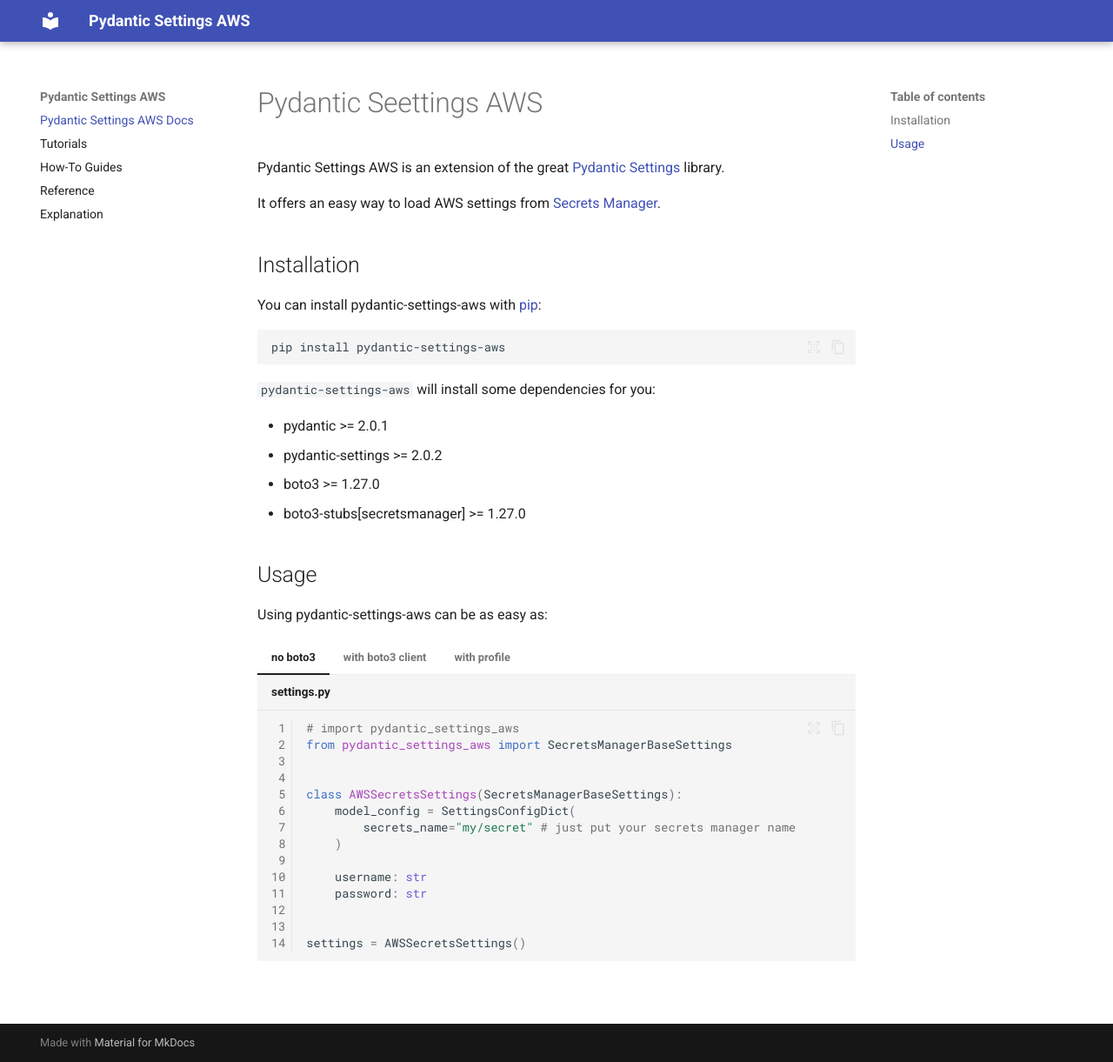
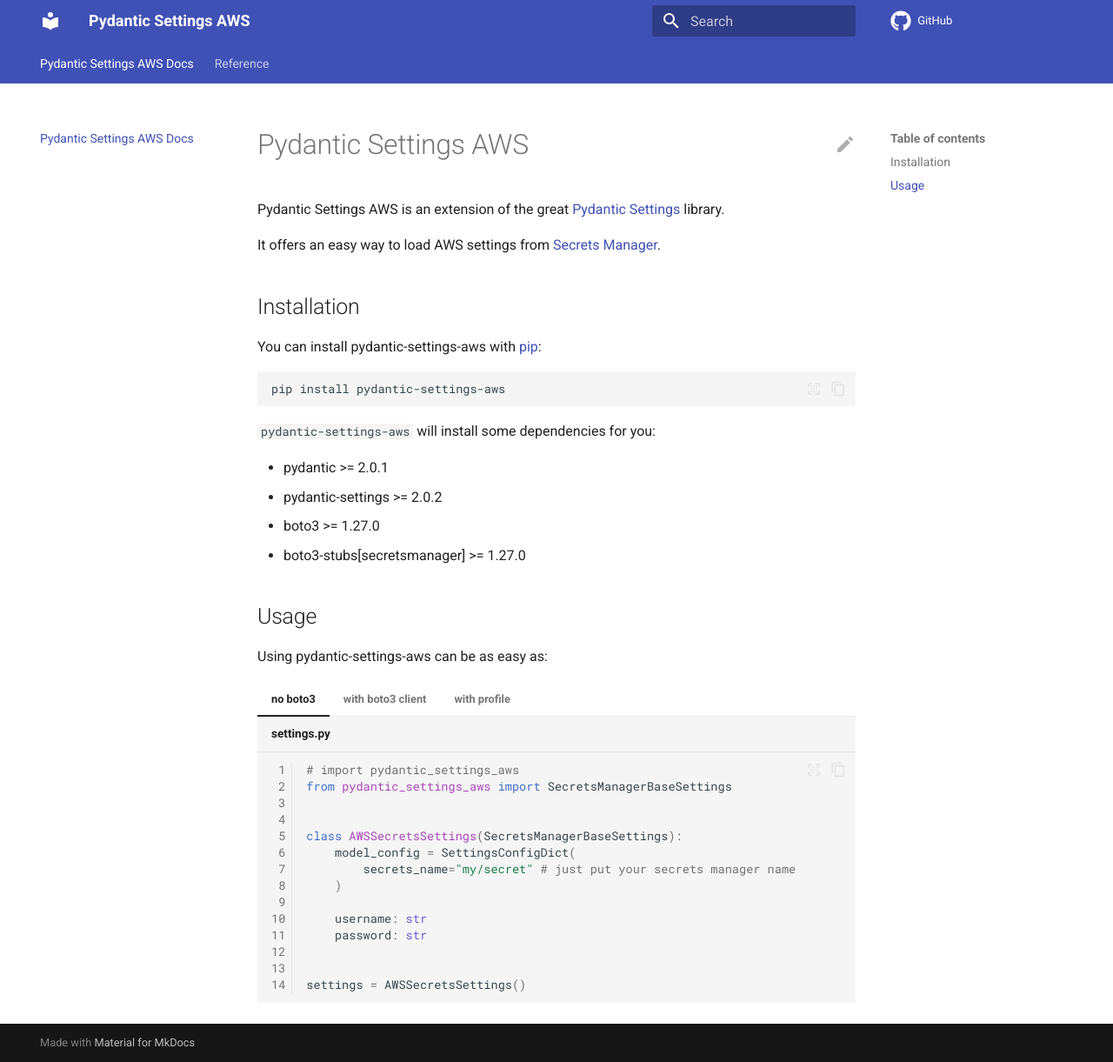
Before and after one commit to ceb10n/pydantic-settings-aws, an MkDocs documentation site: the page built from docs/index.md, in a window 1280 px wide and 1221 px high. Shown: the whole window at 87% size. Built offline with MkDocs 1.6.1 and Material for MkDocs 9.7.7, drawn with Linux system fonts in a browser that asks for light colours; comment, search, counter and statistics services are not loaded.

Commit message:
Add minimal documentation

```diff
--- a/docs/index.md
+++ b/docs/index.md
@@ -1,4 +1,4 @@
-# Pydantic Seettings AWS
+# Pydantic Settings AWS
 
 Pydantic Settings AWS is an extension of the great [Pydantic Settings](https://docs.pydantic.dev/latest/concepts/pydantic_settings/) library.
 
--- a/mkdocs.yml
+++ b/mkdocs.yml
@@ -1,15 +1,34 @@
 site_name: Pydantic Settings AWS
+repo_url: https://github.com/ceb10n/pydantic-settings-aws
 
 theme:
   name: "material"
+  icon:
+    repo: fontawesome/brands/github
+    edit: material/pencil
+    view: material/eye
   features:
+    - content.action.edit
     - content.code.annotate
     - content.code.copy
     - content.code.select
     - content.tabs.link
+    - header.autohide
+    - navigation.instant
+    - navigation.instant.progress
+    - navigation.path
+    - navigation.tabs
+    - navigation.top
+    - search.highlight
+    - search.share
+    - search.suggest
 
 plugins:
   - mkdocstrings
+  - search
+  - git-committers:
+      repository: ceb10n/pydantic-settings-aws
+      branch: master
 
 markdown_extensions:
   - pymdownx.highlight:
@@ -24,7 +43,4 @@
 
 nav:
   - Pydantic Settings AWS Docs: index.md
-  - Tutorials: tutorials.md
-  - How-To Guides: how-to-guides.md
   - Reference: reference.md
-  - explanation.md
--- a/requirements-docs.txt
+++ b/requirements-docs.txt
@@ -1,3 +1,4 @@
 mkdocs>=1.6.0
 mkdocstrings[python]>=0.25.1
 mkdocs-material>=9.5.29
+mkdocs-git-committers-plugin-2>=2.3.0
```
Also changed, not shown: docs/reference.md (+2 -0 lines).
